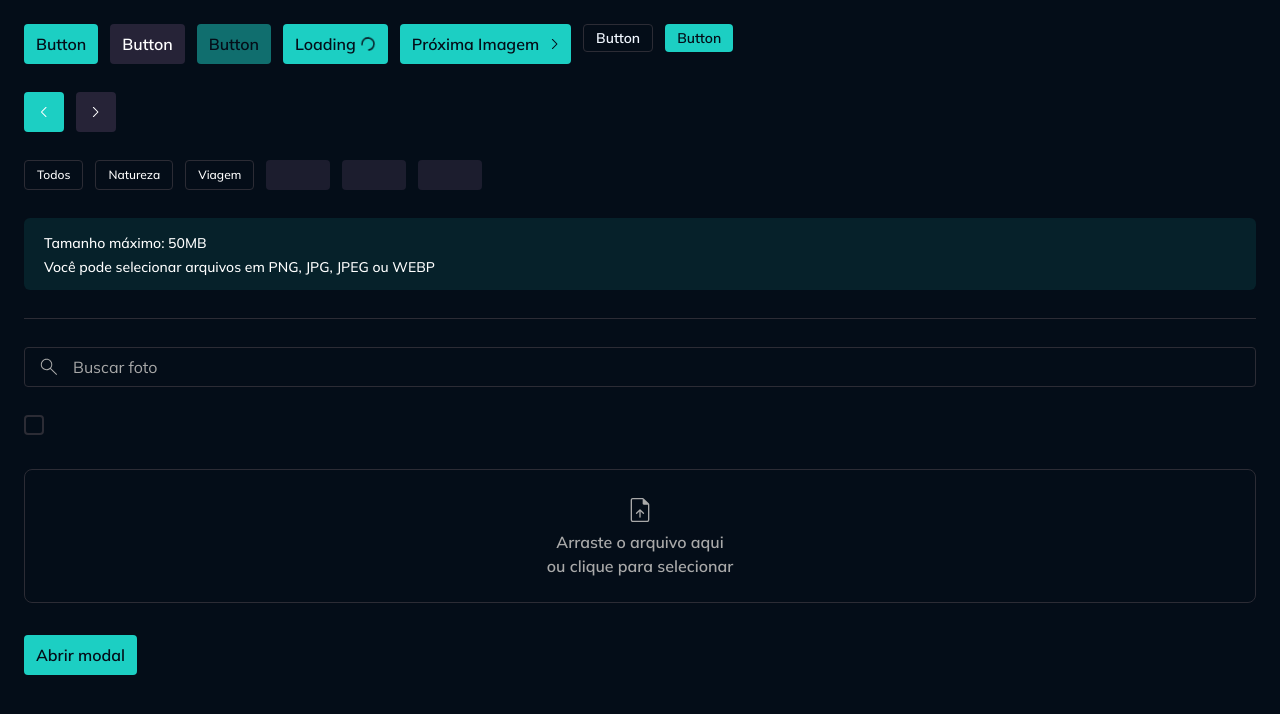
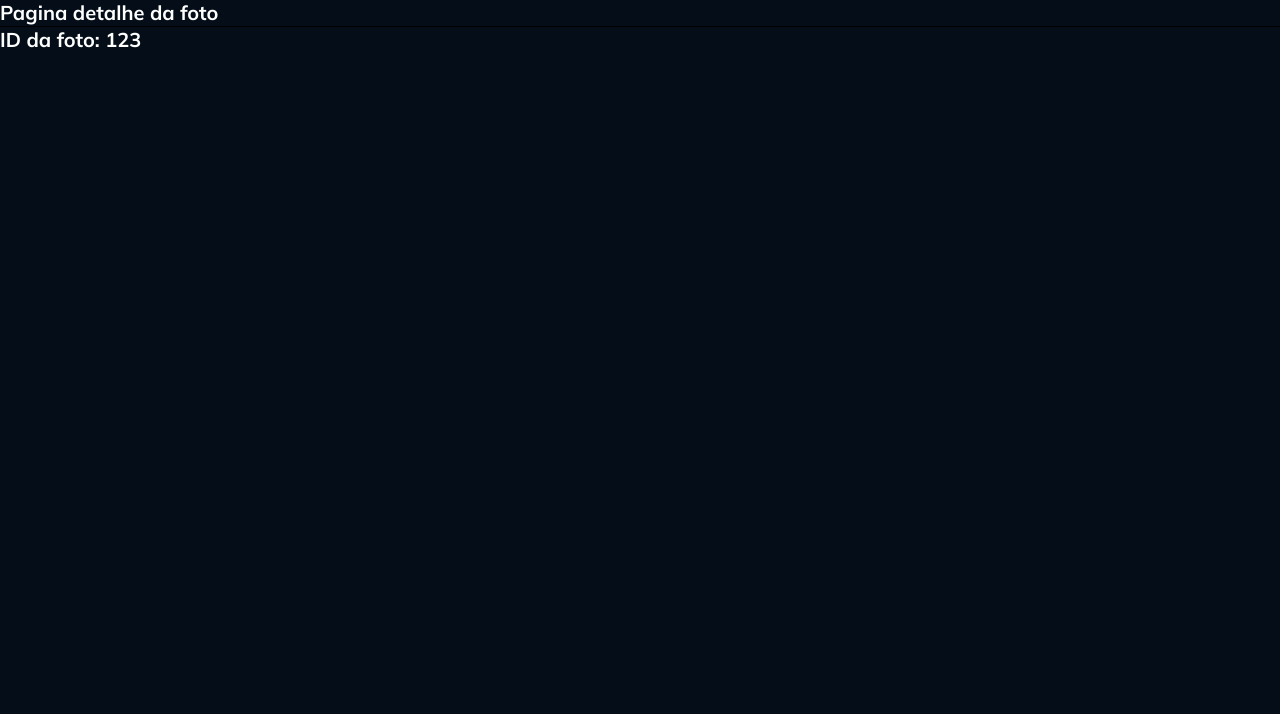
Before and after one commit to danield-dcc/gallery-images, a React (Vite) app: page /fotos/123 in a window 1280 px wide. Shown: the top 714 px of the page. Built offline with nearby package versions, Linux system fonts and the light colour scheme.

Commit message:
adiciona estrutura do roteamento

```diff
--- a/package.json
+++ b/package.json
@@ -24,6 +24,7 @@
     "react": "^19.1.0",
     "react-dom": "^19.1.0",
     "react-hook-form": "^7.65.0",
+    "react-router": "^7.9.5",
     "tailwind-variants": "^1.0.0",
     "tailwindcss": "^4.1.10",
     "zod": "^3.22.4"
--- a/src/App.tsx
+++ b/src/App.tsx
@@ -1,122 +1,19 @@
-import Button from "./components/button";
-import ButtonIcon from "./components/button-icon";
-import ChevronLeftIcon from "./assets/icons/chevron-left.svg?react";
-import ChevronRightIcon from "./assets/icons/chevron-right.svg?react";
-import Badge from "./components/badge";
-import Alert from "./components/alert";
-import Divider from "./components/divider";
-import InputText from "./components/input-text";
-import SearchIcon from "./assets/icons/search.svg?react";
-import InputCheckbox from "./components/input-checkbox";
-
-import { useForm } from "react-hook-form";
-import InputSingleFile from "./components/input-single-file";
-import ImageFilePreview from "./components/image-file-preview";
-import {
-  Dialog,
-  DialogBody,
-  DialogClose,
-  DialogContent,
-  DialogFooter,
-  DialogHeader,
-  DialogTrigger,
-} from "./components/dialog";
-import Text from "./components/text";
+import { BrowserRouter, Route, Routes } from "react-router";
+import PageComponents from "./pages/page-componentes";
+import LayoutMain from "./pages/layout-main";
+import PageHome from "./pages/page-home";
+import PagePhotoDetails from "./pages/page-photo-details";
 
 export default function App() {
-  const form = useForm();
-  const file = form.watch("file");
-  const fileSource = file?.[0] ? URL.createObjectURL(file[0]) : undefined;
-
   return (
-    <div className="grid gap-7 p-6">
-      <div className="flex gap-3">
-        <Button>Button</Button>
-        <Button variant="secondary">Button</Button>
-        <Button disabled>Button</Button>
-        <Button handling>Loading</Button>
-        <Button icon={ChevronRightIcon}>Próxima Imagem</Button>
-        <Button variant="ghost" size="sm">
-          Button
-        </Button>
-        <Button variant="primary" size="sm">
-          Button
-        </Button>
-      </div>
-
-      <div className="flex gap-3">
-        <ButtonIcon icon={ChevronLeftIcon} />
-        <ButtonIcon icon={ChevronRightIcon} variant="secondary" />
-      </div>
-
-      <div className="flex gap-3">
-        <Badge>Todos</Badge>
-        <Badge>Natureza</Badge>
-        <Badge>Viagem</Badge>
-        <Badge loading>Viagem</Badge>
-        <Badge loading>Viagem</Badge>
-        <Badge loading>Viagem</Badge>
-      </div>
-
-      <div>
-        <Alert>
-          Tamanho máximo: 50MB
-          <br />
-          Você pode selecionar arquivos em PNG, JPG, JPEG ou WEBP
-        </Alert>
-      </div>
-
-      <div>
-        <Divider />
-      </div>
-
-      <div>
-        <InputText icon={SearchIcon} placeholder="Buscar foto" />
-      </div>
-
-      <div>
-        <InputCheckbox />
-      </div>
-
-      <div>
-        <InputSingleFile
-          form={form}
-          {...form.register("file")}
-          allowedExtensions={["png", "jpg", "jpeg", "webp"]}
-          maxFileSizeMB={50}
-          replaceBy={<ImageFilePreview src={fileSource} alt="" />}
-        />
-      </div>
-
-      <div>
-        <Dialog>
-          <DialogTrigger asChild>
-            <Button>Abrir modal</Button>
-          </DialogTrigger>
-          <DialogContent>
-            <DialogHeader>Dialog de Teste</DialogHeader>
-            <DialogBody>
-              <Text as="div" className="mb-4">
-                Conteúdo do dialog
-              </Text>
-              <InputSingleFile
-                form={form}
-                {...form.register("file")}
-                allowedExtensions={["png", "jpg", "jpeg", "webp"]}
-                maxFileSizeMB={50}
-                replaceBy={<ImageFilePreview src={fileSource} alt="" />}
-              />
-            </DialogBody>
-            <DialogFooter>
-              <DialogClose asChild>
-                <Button variant="secondary">Cancelar</Button>
-              </DialogClose>
-
-              <Button>Adicionar</Button>
-            </DialogFooter>
-          </DialogContent>
-        </Dialog>
-      </div>
-    </div>
+    <BrowserRouter>
+      <Routes>
+        <Route element={<LayoutMain />}>
+          <Route index element={<PageHome />} />
+          <Route path="/fotos/:id" element={<PagePhotoDetails />} />
+          <Route path="/components" element={<PageComponents />} />
+        </Route>
+      </Routes>
+    </BrowserRouter>
   );
 }
--- /dev/null
+++ b/src/pages/layout-main.tsx
@@ -0,0 +1,5 @@
+import { Outlet } from "react-router";
+
+export default function LayoutMain() {
+  return <Outlet />;
+}
--- /dev/null
+++ b/src/pages/page-componentes.tsx
@@ -0,0 +1,122 @@
+import Button from "../components/button";
+import ChevronLeftIcon from "../assets/icons/chevron-left.svg?react";
+import ChevronRightIcon from "../assets/icons/chevron-right.svg?react";
+import Badge from "../components/badge";
+import Alert from "../components/alert";
+import Divider from "../components/divider";
+import InputText from "../components/input-text";
+import SearchIcon from "../assets/icons/search.svg?react";
+import InputCheckbox from "../components/input-checkbox";
+
+import { useForm } from "react-hook-form";
+import InputSingleFile from "../components/input-single-file";
+import ImageFilePreview from "../components/image-file-preview";
+import {
+  Dialog,
+  DialogBody,
+  DialogClose,
+  DialogContent,
+  DialogFooter,
+  DialogHeader,
+  DialogTrigger,
+} from "../components/dialog";
+import Text from "../components/text";
+import ButtonIcon from "../components/button-icon";
+
+export default function PageComponents() {
+  const form = useForm();
+  const file = form.watch("file");
+  const fileSource = file?.[0] ? URL.createObjectURL(file[0]) : undefined;
+
+  return (
+    <div className="grid gap-7 p-6">
+      <div className="flex gap-3">
+        <Button>Button</Button>
+        <Button variant="secondary">Button</Button>
+        <Button disabled>Button</Button>
+        <Button handling>Loading</Button>
+        <Button icon={ChevronRightIcon}>Próxima Imagem</Button>
+        <Button variant="ghost" size="sm">
+          Button
+        </Button>
+        <Button variant="primary" size="sm">
+          Button
+        </Button>
+      </div>
+
+      <div className="flex gap-3">
+        <ButtonIcon icon={ChevronLeftIcon} />
+        <ButtonIcon icon={ChevronRightIcon} variant="secondary" />
+      </div>
+
+      <div className="flex gap-3">
+        <Badge>Todos</Badge>
+        <Badge>Natureza</Badge>
+        <Badge>Viagem</Badge>
+        <Badge loading>Viagem</Badge>
+        <Badge loading>Viagem</Badge>
+        <Badge loading>Viagem</Badge>
+      </div>
+
+      <div>
+        <Alert>
+          Tamanho máximo: 50MB
+          <br />
+          Você pode selecionar arquivos em PNG, JPG, JPEG ou WEBP
+        </Alert>
+      </div>
+
+      <div>
+        <Divider />
+      </div>
+
+      <div>
+        <InputText icon={SearchIcon} placeholder="Buscar foto" />
+      </div>
+
+      <div>
+        <InputCheckbox />
+      </div>
+
+      <div>
+        <InputSingleFile
+          form={form}
+          {...form.register("file")}
+          allowedExtensions={["png", "jpg", "jpeg", "webp"]}
+          maxFileSizeMB={50}
+          replaceBy={<ImageFilePreview src={fileSource} alt="" />}
+        />
+      </div>
+
+      <div>
+        <Dialog>
+          <DialogTrigger asChild>
+            <Button>Abrir modal</Button>
+          </DialogTrigger>
+          <DialogContent>
+            <DialogHeader>Dialog de Teste</DialogHeader>
+            <DialogBody>
+              <Text as="div" className="mb-4">
+                Conteúdo do dialog
+              </Text>
+              <InputSingleFile
+                form={form}
+                {...form.register("file")}
+                allowedExtensions={["png", "jpg", "jpeg", "webp"]}
+                maxFileSizeMB={50}
+                replaceBy={<ImageFilePreview src={fileSource} alt="" />}
+              />
+            </DialogBody>
+            <DialogFooter>
+              <DialogClose asChild>
+                <Button variant="secondary">Cancelar</Button>
+              </DialogClose>
+
+              <Button>Adicionar</Button>
+            </DialogFooter>
+          </DialogContent>
+        </Dialog>
+      </div>
+    </div>
+  );
+}
--- /dev/null
+++ b/src/pages/page-home.tsx
@@ -0,0 +1,10 @@
+import Text from "../components/text";
+
+export default function PageHome() {
+  return (
+    <>
+      <Text variant="heading-medium">Pagina Inicial</Text>
+      <hr />
+    </>
+  );
+}
--- /dev/null
+++ b/src/pages/page-photo-details.tsx
@@ -0,0 +1,13 @@
+import { useParams } from "react-router";
+import Text from "../components/text";
+
+export default function PagePhotoDetails() {
+  const { id } = useParams<{ id: string }>();
+  return (
+    <>
+      <Text variant="heading-medium">Pagina detalhe da foto</Text>
+      <hr />
+      <Text variant="heading-medium">ID da foto: {id}</Text>
+    </>
+  );
+}
```
Also changed, not shown: 1 other file (tests, documents, lock files or other folders).
